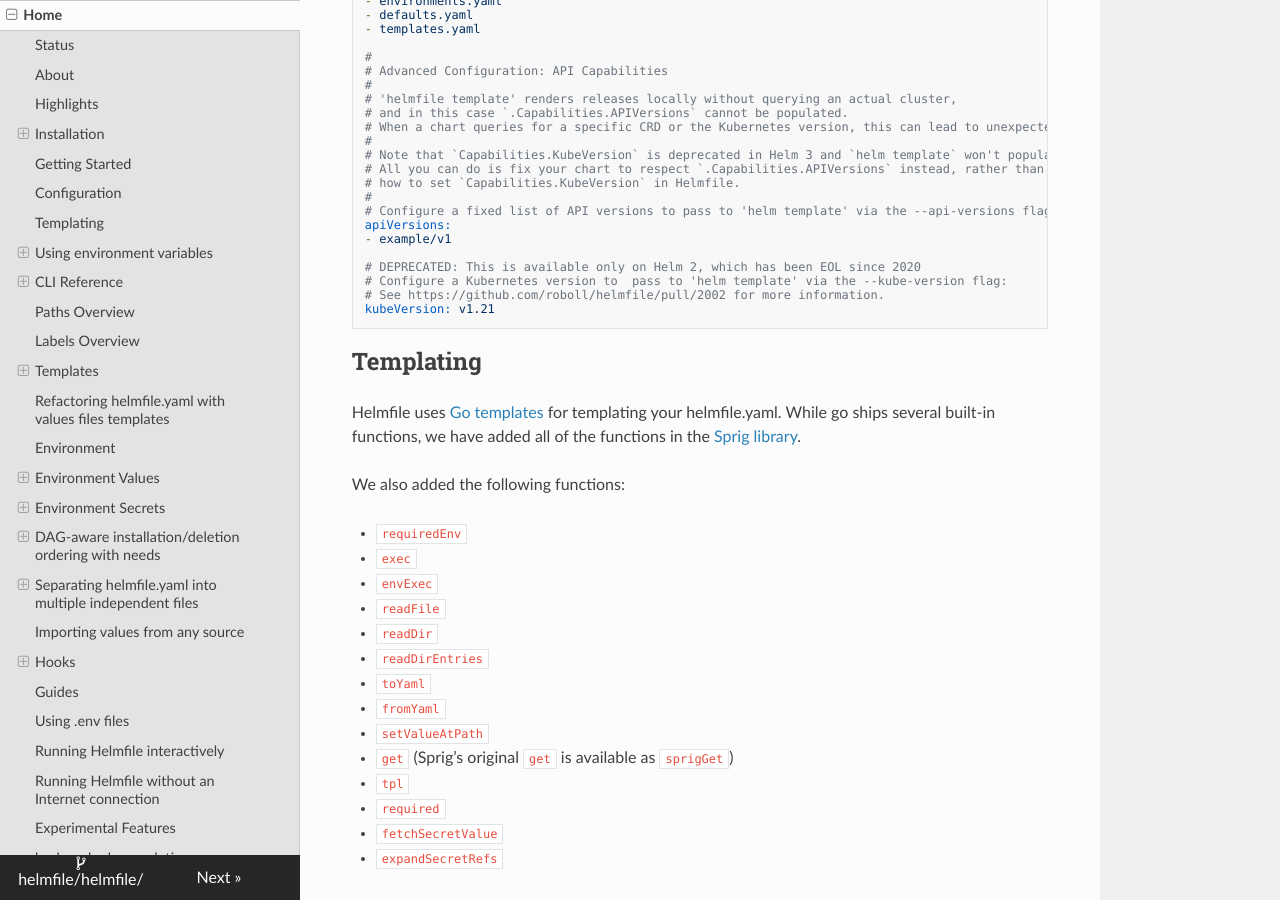
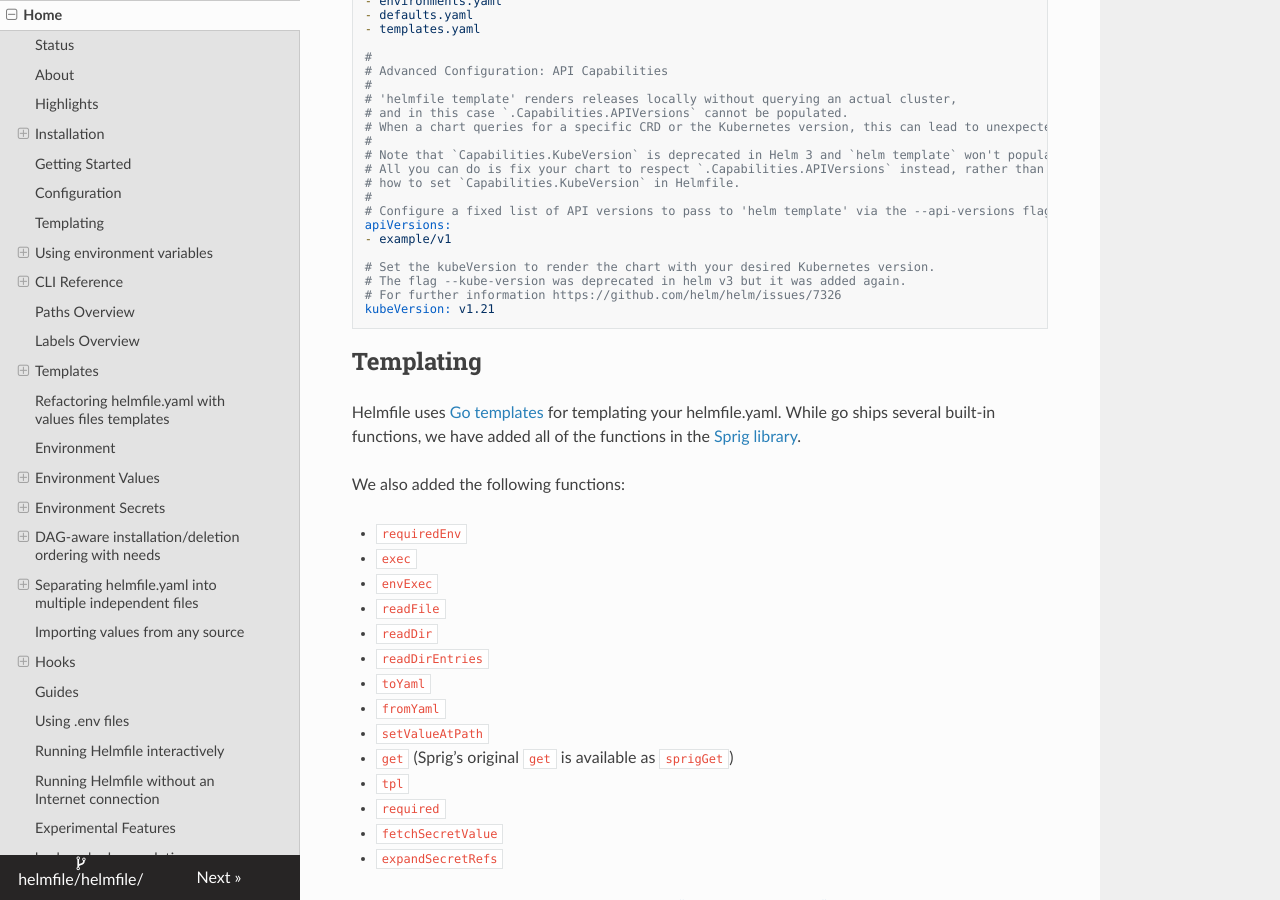
Before and after one commit to alex-tw-lam/helmfile, an MkDocs documentation site: the page built from docs/index.md, in a window 1280 px wide and 900 px high, scrolled down 7012 px. Built offline with MkDocs 1.6.1, drawn with Linux system fonts in a browser that asks for light colours; nearby versions of some CDN libraries.

Commit message:
Documentation updated about kubeVersion field (#797)

````diff
--- a/docs/index.md
+++ b/docs/index.md
@@ -438,9 +438,9 @@ bases:
 apiVersions:
 - example/v1
 
-# DEPRECATED: This is available only on Helm 2, which has been EOL since 2020
-# Configure a Kubernetes version to  pass to 'helm template' via the --kube-version flag:
-# See https://github.com/roboll/helmfile/pull/2002 for more information.
+# Set the kubeVersion to render the chart with your desired Kubernetes version.
+# The flag --kube-version was deprecated in helm v3 but it was added again.
+# For further information https://github.com/helm/helm/issues/7326
 kubeVersion: v1.21
 ```
 
````
